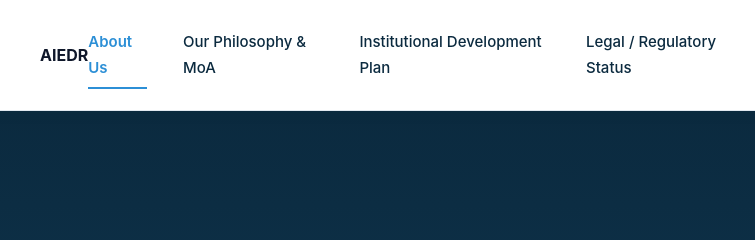
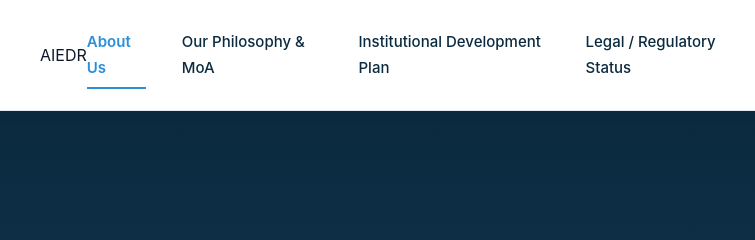
Before and after one commit to Nar7ender/aiedr, a plain HTML site: page index.html in a window 1280 px wide. Shown: the top 240 px of the page, 72-827 px from the left. Drawn offline with Linux system fonts and the light colour scheme.

Commit message:
Update index.html

```diff
--- a/index.html
+++ b/index.html
@@ -11,10 +11,13 @@
 
 <header>
   <div class="container navbar">
-    <div class="logo"><strong>AIEDR</strong></div>
-    <nav>
+    <div class="logo">
+      <span class="logo-text">AIEDR</span>
+    </div>
+
+    <nav class="main-nav">
       <a href="index.html" class="active">About Us</a>
-      <a href="philosophy-moa.html">Our Philosophy & MoA</a>
+      <a href="philosophy-moa.html">Our Philosophy &amp; MoA</a>
       <a href="institutional-plan.html">Institutional Development Plan</a>
       <a href="legal-status.html">Legal / Regulatory Status</a>
       <a href="courses.html">Courses</a>
@@ -23,6 +26,7 @@
     </nav>
   </div>
 </header>
+
 
 <section class="hero">
   <div class="hero-inner">
```
